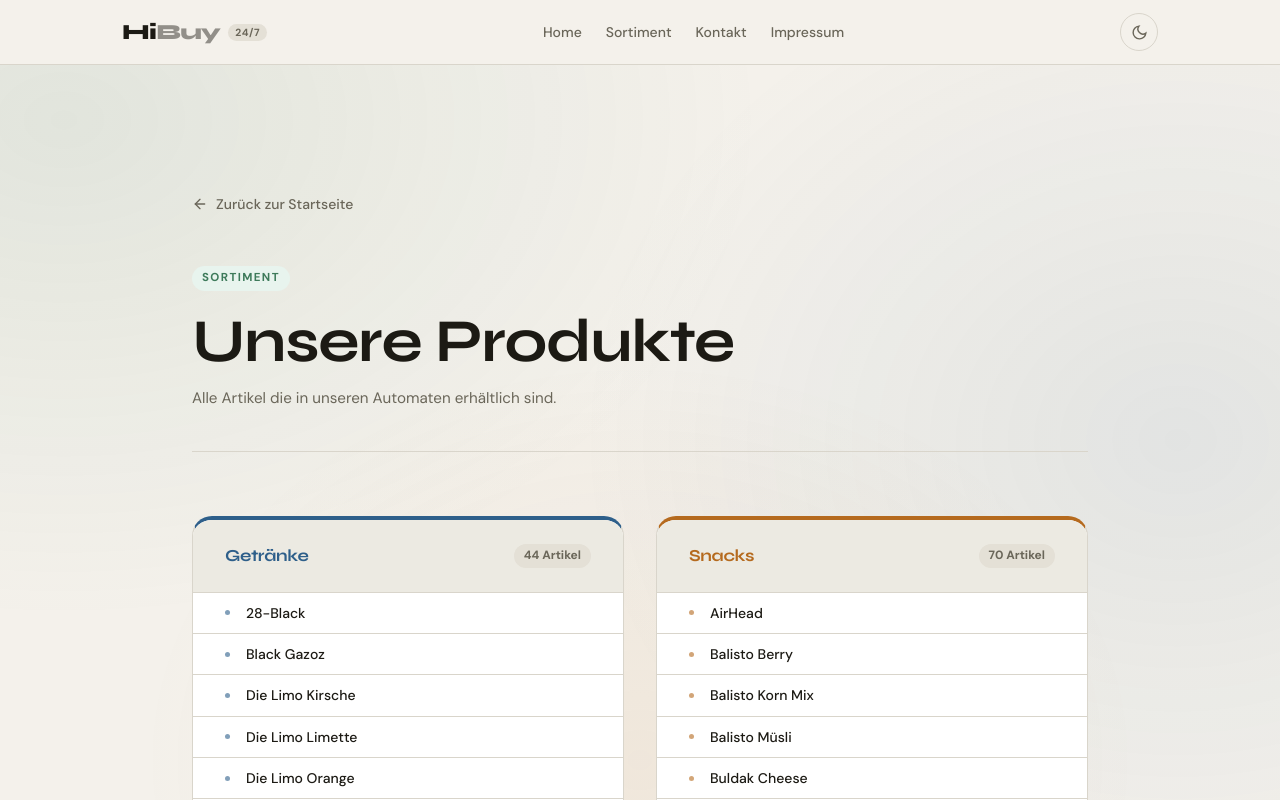
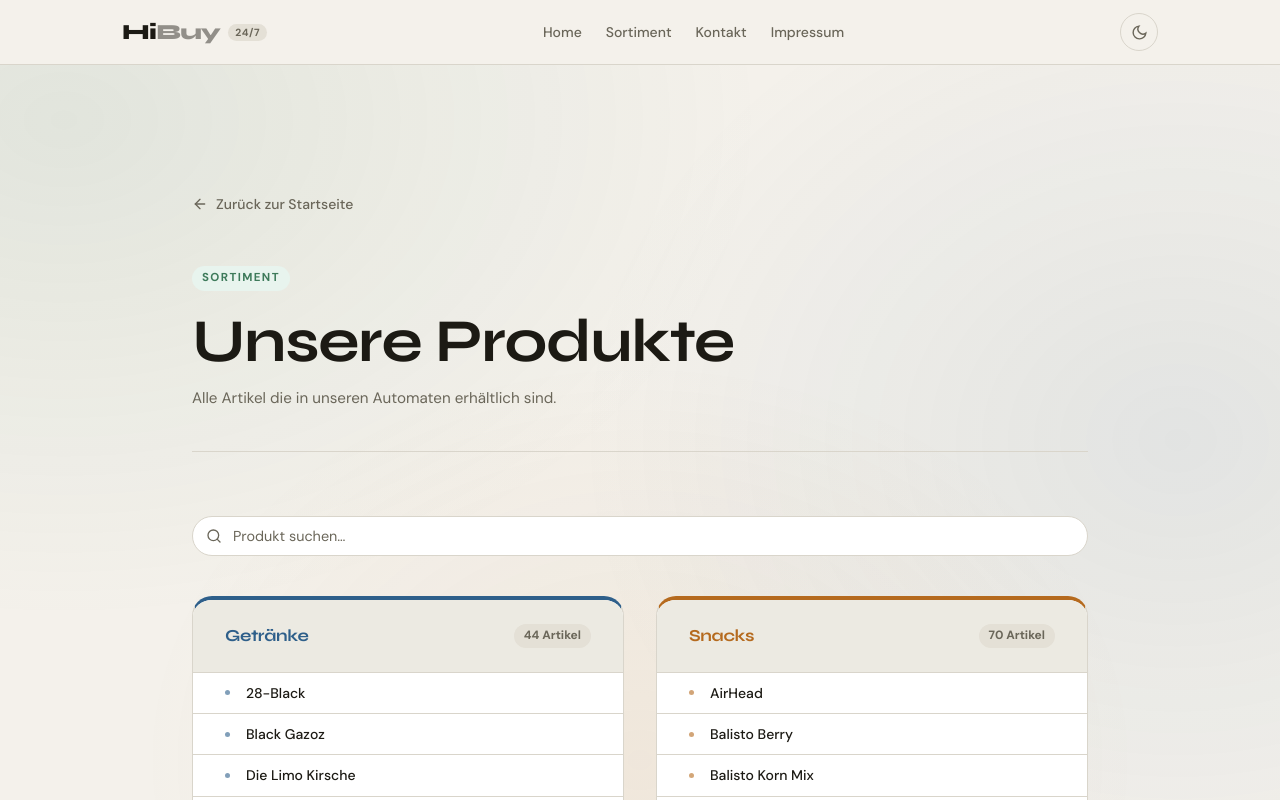
Before and after one commit to Mescak6134/HiBuy-Vue, a Vue app: page /#/produkte in a window 1280 px wide. Shown: the top 800 px of the page. Built offline with nearby package versions, Linux system fonts and the light colour scheme.

Commit message:
Initial commit

```diff
--- a/src/components/KontaktSection.vue
+++ b/src/components/KontaktSection.vue
@@ -6,7 +6,6 @@
 
 const contactInfo = {
     phone: "+49 171 90 12 134",
-    phoneTel: "+4917190121234",
     email: "hibuy@gmx.de",
     address: "Neckarstraße 27, 73728 Esslingen am Neckar",
     mapsUrl:
@@ -28,7 +27,7 @@ const contactInfo = {
 
             <div class="kontakt__cards">
                 <!-- Telefon -->
-                <a :href="`tel:${contactInfo.phoneTel}`" class="kontakt-card">
+                <a :href="`tel:${contactInfo.phone.replace(/\s/g, '')}`" class="kontakt-card">
                     <div class="kontakt-card__icon">
                         <svg
                             width="24"
--- a/src/views/HomeView.vue
+++ b/src/views/HomeView.vue
@@ -11,6 +11,7 @@
  */
 import HeroSection from '@/components/HeroSection.vue'
 import AngebotSection from '@/components/AngebotSection.vue'
+import FaqSection from '@/components/FaqSection.vue'
 import KontaktSection from '@/components/KontaktSection.vue'
 </script>
 
@@ -18,6 +19,7 @@ import KontaktSection from '@/components/KontaktSection.vue'
   <div>
     <HeroSection />
     <AngebotSection />
+    <FaqSection />
     <KontaktSection />
   </div>
 </template>
--- a/src/views/ImpressumView.vue
+++ b/src/views/ImpressumView.vue
@@ -7,7 +7,6 @@ const impressumData = {
     city: "73728 Esslingen am Neckar",
     country: "Deutschland",
     phone: "+49 171 90 12 134",
-    phoneTel: "+4917190121234",
     email: "hibuy@gmx.de",
     taxNumber: "59092/65319",
     euDisputeUrl: "https://ec.europa.eu/consumers/odr/",
@@ -150,7 +149,7 @@ const impressumData = {
                                 <dt>Telefon</dt>
                                 <dd>
                                     <a
-                                        :href="`tel:${impressumData.phoneTel}`"
+                                        :href="`tel:${impressumData.phone.replace(/\s/g, '')}`"
                                         >{{ impressumData.phone }}</a
                                     >
                                 </dd>
--- a/src/views/ProduktlisteView.vue
+++ b/src/views/ProduktlisteView.vue
@@ -8,6 +8,8 @@
  * - Produkt ausblenden: verfuegbar: false setzen
  * - Neu-Badge: neu: true setzen
  */
+
+import { ref, computed } from 'vue'
 
 interface Produkt {
     name: string;
@@ -151,6 +153,19 @@ const spalten: Spalte[] = [
         ],
     },
 ];
+
+// ── Suche ─────────────────────────────────────────────────────
+const suchbegriff = ref('')
+
+const suchergebnisse = computed(() => {
+    const term = suchbegriff.value.trim().toLowerCase()
+    if (!term) return []
+    return spalten.flatMap(spalte =>
+        spalte.produkte
+            .filter(p => p.name.toLowerCase().includes(term))
+            .map(p => ({ ...p, kategorie: spalte.titel, colorVar: spalte.colorVar }))
+    )
+})
 </script>
 
 <template>
@@ -178,7 +193,60 @@ const spalten: Spalte[] = [
                 <p>Alle Artikel die in unseren Automaten erhältlich sind.</p>
             </div>
 
-            <div class="spalten-grid">
+            <!-- Suchfeld -->
+            <div class="suche-wrap">
+                <svg class="suche-icon" width="16" height="16" viewBox="0 0 24 24" fill="none" stroke="currentColor" stroke-width="2" stroke-linecap="round">
+                    <circle cx="11" cy="11" r="8" />
+                    <line x1="21" y1="21" x2="16.65" y2="16.65" />
+                </svg>
+                <input
+                    v-model="suchbegriff"
+                    class="suche-input"
+                    type="text"
+                    placeholder="Produkt suchen…"
+                    autocomplete="off"
+                />
+                <button v-if="suchbegriff" class="suche-clear" @click="suchbegriff = ''" aria-label="Suche löschen">
+                    <svg width="14" height="14" viewBox="0 0 24 24" fill="none" stroke="currentColor" stroke-width="2.5" stroke-linecap="round">
+                        <line x1="18" y1="6" x2="6" y2="18" /><line x1="6" y1="6" x2="18" y2="18" />
+                    </svg>
+                </button>
+            </div>
+
+            <!-- Suchergebnisse -->
+            <template v-if="suchbegriff.trim()">
+                <div v-if="suchergebnisse.length" class="such-liste">
+                    <div
+                        v-for="produkt in suchergebnisse"
+                        :key="produkt.name"
+                        class="produkt-item"
+                        :class="[`spalte--${produkt.colorVar}`, { 'produkt-item--unavailable': produkt.verfuegbar === false }]"
+                    >
+                        <div class="produkt-item__left">
+                            <div class="produkt-item__dot" />
+                            <div class="produkt-item__info">
+                                <span class="produkt-item__name">{{ produkt.name }}</span>
+                                <span v-if="produkt.beschreibung" class="produkt-item__desc">{{ produkt.beschreibung }}</span>
+                                <span v-if="produkt.verfuegbar === false" class="produkt-item__unavail">Derzeit nicht verfügbar</span>
+                            </div>
+                        </div>
+                        <div class="produkt-item__right">
+                            <span class="such-kategorie-badge" :class="`such-kategorie-badge--${produkt.colorVar}`">{{ produkt.kategorie }}</span>
+                            <span v-if="produkt.neu" class="badge badge--neu">Neu</span>
+                            <span v-if="produkt.preis" class="produkt-item__preis">{{ produkt.preis }}</span>
+                        </div>
+                    </div>
+                </div>
+                <div v-else class="keine-ergebnisse">
+                    <svg width="32" height="32" viewBox="0 0 24 24" fill="none" stroke="currentColor" stroke-width="1.5" stroke-linecap="round">
+                        <circle cx="11" cy="11" r="8" /><line x1="21" y1="21" x2="16.65" y2="16.65" />
+                    </svg>
+                    <p>Kein Produkt gefunden für <strong>„{{ suchbegriff }}"</strong></p>
+                </div>
+            </template>
+
+            <!-- Normale Tabellenansicht -->
+            <div v-else class="spalten-grid">
                 <div
                     v-for="spalte in spalten"
                     :key="spalte.titel"
@@ -481,4 +549,103 @@ const spalten: Spalte[] = [
         grid-template-columns: 1fr;
     }
 }
+
+/* ── Suche ────────────────────────────────────────────────── */
+.suche-wrap {
+    position: relative;
+    display: flex;
+    align-items: center;
+    margin-bottom: var(--space-5);
+}
+.suche-icon {
+    position: absolute;
+    left: 14px;
+    color: var(--color-text-muted);
+    pointer-events: none;
+}
+.suche-input {
+    width: 100%;
+    padding: 10px 40px 10px 40px;
+    font-family: var(--font-body);
+    font-size: 0.9rem;
+    color: var(--color-text);
+    background: var(--color-surface);
+    border: 1px solid var(--color-border);
+    border-radius: var(--radius-full);
+    outline: none;
+    transition: border-color var(--transition), box-shadow var(--transition);
+}
+.suche-input::placeholder {
+    color: var(--color-text-muted);
+}
+.suche-input:focus {
+    border-color: var(--color-text-muted);
+    box-shadow: 0 0 0 3px rgba(28, 26, 20, 0.07);
+}
+.suche-clear {
+    position: absolute;
+    right: 12px;
+    display: flex;
+    align-items: center;
+    justify-content: center;
+    width: 24px;
+    height: 24px;
+    background: var(--color-tag);
+    border: none;
+    border-radius: 50%;
+    cursor: pointer;
+    color: var(--color-text-muted);
+    transition: background var(--transition), color var(--transition);
+}
+.suche-clear:hover {
+    background: var(--color-border);
+    color: var(--color-text);
+}
+
+/* ── Suchergebnisse ───────────────────────────────────────── */
+.such-liste {
+    border: 1px solid var(--color-border);
+    border-radius: var(--radius-lg);
+    overflow: hidden;
+    background: var(--color-surface);
+    margin-bottom: var(--space-4);
+}
+.such-liste .produkt-item {
+    border-bottom: 1px solid var(--color-border);
+}
+.such-liste .produkt-item:last-child {
+    border-bottom: none;
+}
+
+.such-kategorie-badge {
+    font-size: 0.68rem;
+    font-weight: 600;
+    letter-spacing: 0.05em;
+    padding: 2px 9px;
+    border-radius: var(--radius-full);
+}
+.such-kategorie-badge--blue {
+    background: var(--color-blue-light);
+    color: var(--color-blue);
+}
+.such-kategorie-badge--amber {
+    background: var(--color-amber-light);
+    color: var(--color-amber);
+}
+
+.keine-ergebnisse {
+    display: flex;
+    flex-direction: column;
+    align-items: center;
+    gap: var(--space-2);
+    padding: var(--space-8) 0;
+    color: var(--color-text-muted);
+    text-align: center;
+}
+.keine-ergebnisse p {
+    font-size: 0.9rem;
+}
+.keine-ergebnisse strong {
+    color: var(--color-text);
+}
 </style>
```
